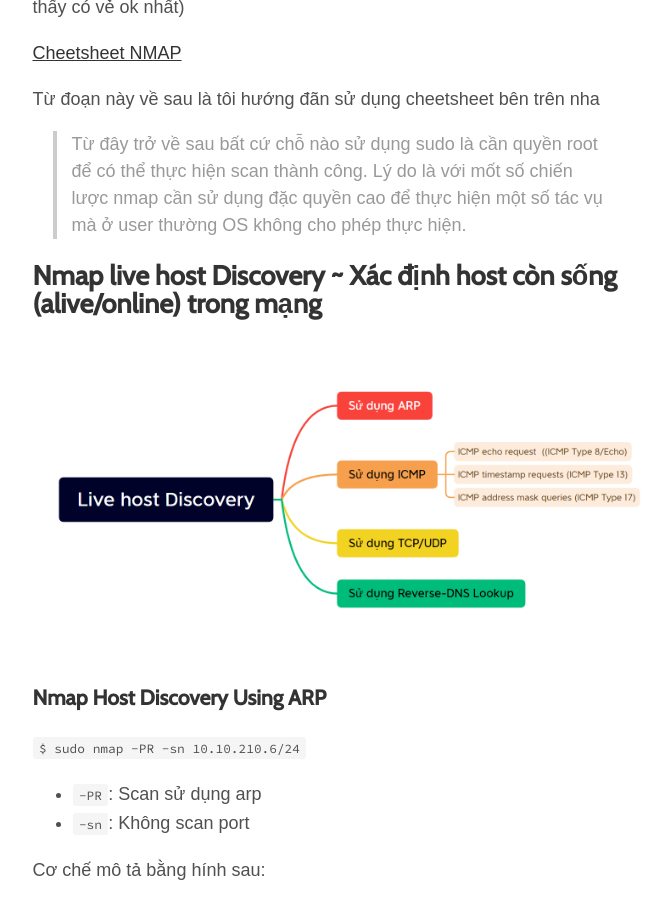
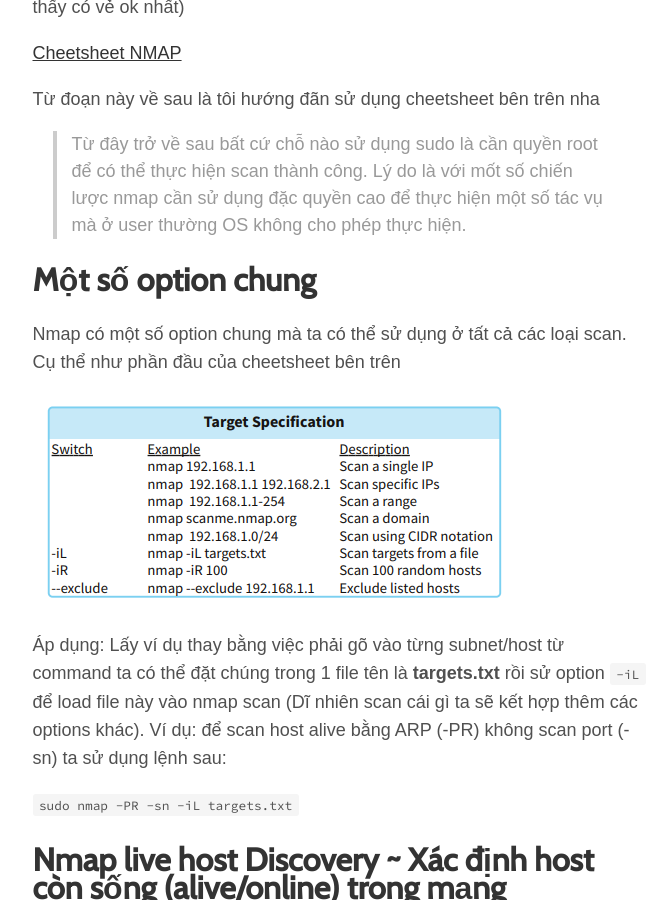
Before and after one commit to toannai/blog, a Jekyll site: the page built from _posts/2023-02-26-cach-su- dung-nmap.markdown, in a window 1280 px wide and 900 px high, scrolled down 2166 px. Shown: the whole window, without its empty margins (300-971 px from the left). Built offline with Jekyll 4.4.1, drawn with Linux system fonts in a browser that asks for light colours; some web fonts are replaced.

Commit message:
Update common

```diff
--- a/_posts/2023-02-26-cach-su- dung-nmap.markdown
+++ b/_posts/2023-02-26-cach-su- dung-nmap.markdown
@@ -29,12 +29,23 @@
 
 >Từ đây trở về sau bất cứ chỗ nào sử dụng sudo là cần quyền root để có thể thực hiện scan thành công. Lý do là với mốt số chiến lược nmap cần sử dụng đặc quyền cao để thực hiện một số tác vụ mà ở user thường OS không cho phép thực hiện.
 
+# Một số option chung
 
-## Nmap live host Discovery ~ Xác định host còn sống (alive/online) trong mạng
+Nmap có một số option chung mà ta có thể sử dụng ở tất cả các loại scan. Cụ thể như phần đầu của cheetsheet bên trên
+
+![common_options]({{site.url}}/assets/img/2023/02/26/common_options.PNG)
+
+Áp dụng: Lấy ví dụ thay bằng việc phải gõ vào từng subnet/host từ command ta có thể đặt chúng trong 1 file tên là **targets.txt** rồi sử option `-iL` để load file này vào nmap scan (Dĩ nhiên scan cái gì ta sẽ kết hợp thêm các options khác). Ví dụ: để scan host alive bằng ARP (-PR) không scan port (-sn) ta sử dụng lệnh sau:
+
+`sudo nmap -PR -sn -iL targets.txt`
+
+
+
+# Nmap live host Discovery ~ Xác định host còn sống (alive/online) trong mạng
 
 ![host alive overview]({{site.url}}/assets/img/2023/02/26/host_alive_overview.PNG)
 
-### Nmap Host Discovery Using ARP
+## Nmap Host Discovery Using ARP
 
 `$ sudo nmap -PR -sn 10.10.210.6/24`
 
@@ -45,9 +56,9 @@
 
 ![host alive arp]({{site.url}}/assets/img/2023/02/26/host_alive_arp.PNG)
 
-### Nmap Host Discovery Using ICMP
+## Nmap Host Discovery Using ICMP
 
-#### Sử dụng ICMP echo request  (ICMP Type 8)
+### Sử dụng ICMP echo request  (ICMP Type 8)
 
 `sudo nmap -PE -sn 10.10.68.220/24`
 
@@ -59,7 +70,7 @@
 
 ![host alive arp]({{site.url}}/assets/img/2023/02/26/host_alive_arp.PNG)
 
-#### Sử dụng ICMP timestamp requests (ICMP Type 13)
+### Sử dụng ICMP timestamp requests (ICMP Type 13)
 
 `sudo nmap -PE -sn 10.10.68.220/24`
 
```
Also changed, not shown: assets/img/2023/02/26/common_options.PNG (added).
